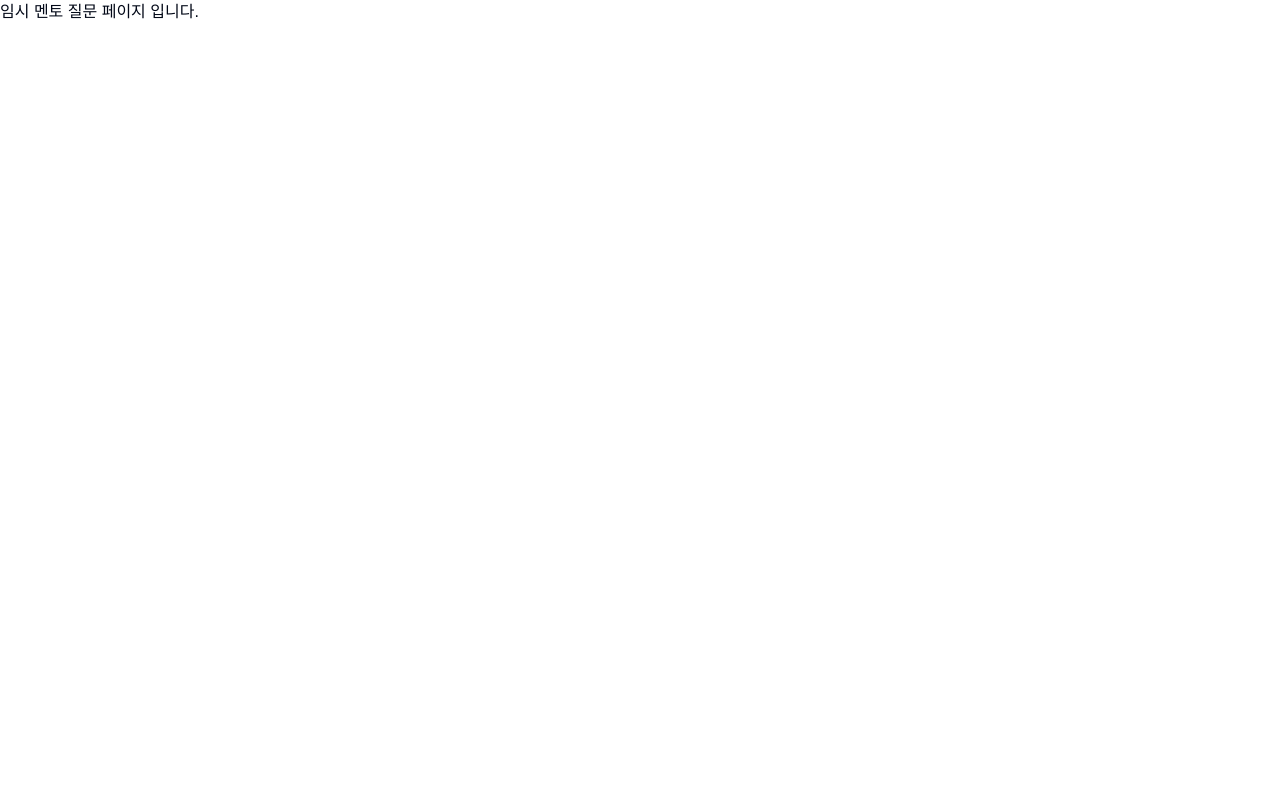
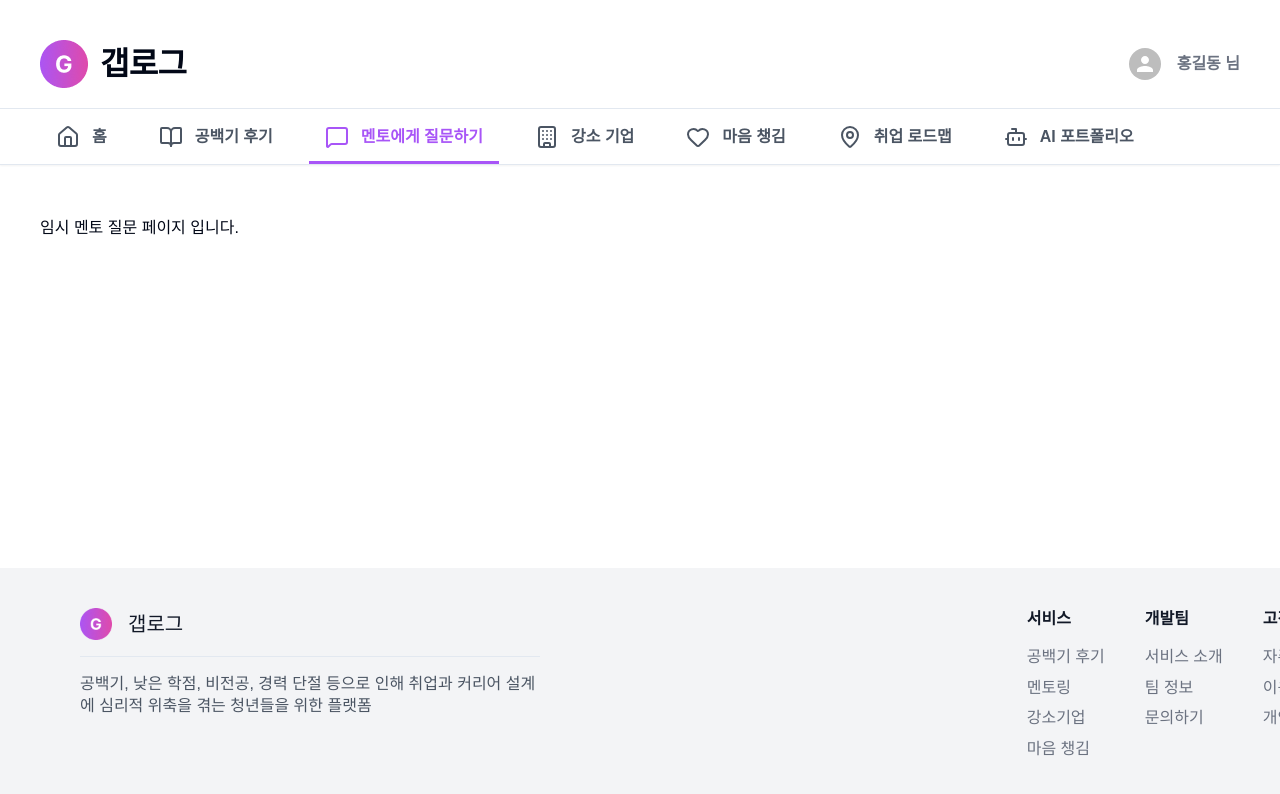
Before and after one commit to GapLog-2025/gaplog, a React (Vite) app in the folder frontend/: page /mentoring in a window 1280 px wide. Before the commit this address had no page. Shown: the top 794 px of the page. Built offline with nearby package versions, Linux system fonts and the light colour scheme; a web font is replaced by a local one.

Commit message:
feat : 멘토 관련 페이지 생성 및 Routing

```diff
--- /dev/null
+++ b/frontend/src/pages/Mentor/MentorDetailPage.tsx
@@ -0,0 +1,5 @@
+import Layout from '@/components/Layout';
+
+export default function MentorDetailPage() {
+  return <Layout>멘토 디테일 </Layout>;
+}
--- /dev/null
+++ b/frontend/src/pages/Mentor/MentorListPage.tsx
@@ -0,0 +1,5 @@
+import Layout from '@/components/Layout';
+
+export default function MentorListage() {
+  return <Layout>임시 멘토 질문 페이지 입니다.</Layout>;
+}
--- /dev/null
+++ b/frontend/src/pages/Mentor/MentorWritePage.tsx
@@ -0,0 +1,5 @@
+import Layout from '@/components/Layout';
+
+export default function MentorWritePage() {
+  return <Layout>멘토 작성 페이지</Layout>;
+}
--- a/frontend/src/pages/MentorPage.tsx
+++ /dev/null
@@ -1,5 +0,0 @@
-// 멘토링 페이지
-
-export default function MentorPage() {
-  return <h1>임시 멘토 질문 페이지 입니다.</h1>;
-}
--- a/frontend/src/router/AppRouter.tsx
+++ b/frontend/src/router/AppRouter.tsx
@@ -1,7 +1,7 @@
 import { BrowserRouter, Routes, Route } from 'react-router-dom';
 import HomePage from '@/pages/HomaPage';
 import GapReviewListPage from '@/pages/GapReview/GapReviewListPage';
-import MentorPage from '@/pages/MentorPage';
+import MentorListPage from '@/pages/Mentor/MentorListPage';
 import CarePage from '@/pages/CarePage';
 import CompanyPage from '@/pages/CompanyPage';
 import RoadmapPage from '@/pages/Roadmap';
@@ -20,6 +20,8 @@ import Terms from '@/pages/Support/Terms';
 import Privacy from '@/pages/Support/Privacy';
 import GapReviewWritePage from '@/pages/GapReview/GapReviewWritePage';
 import GapReviewDetailPage from '@/pages/GapReview/GapReviewDetailPage';
+import MentorDetailPage from '@/pages/Mentor/MentorDetailPage';
+import MentorWritePage from '@/pages/Mentor/MentorWritePage';
 
 export default function AppRouter() {
   return (
@@ -40,7 +42,11 @@ export default function AppRouter() {
         <Route path="/gap-review" element={<GapReviewListPage />} />
         <Route path="/gap-review/write" element={<GapReviewWritePage />} />
         <Route path="/gap-review/:id" element={<GapReviewDetailPage />} />
-        <Route path="/mentoring" element={<MentorPage />} />
+        {/* 멘토링 페이지 관련 */}
+        <Route path="/mentoring" element={<MentorListPage />} />
+        <Route path="/mentoring/write" element={<MentorWritePage />} />
+        <Route path="/mentoring/:id" element={<MentorDetailPage />} />
+        {/* 마음챙김 */}
         <Route path="/care" element={<CarePage />} />
         <Route path="/companies" element={<CompanyPage />} />
         <Route path="/roadmap" element={<RoadmapPage />} />
```
